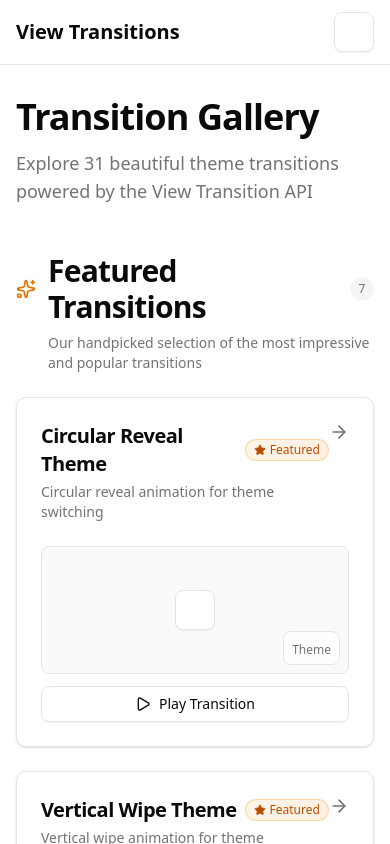
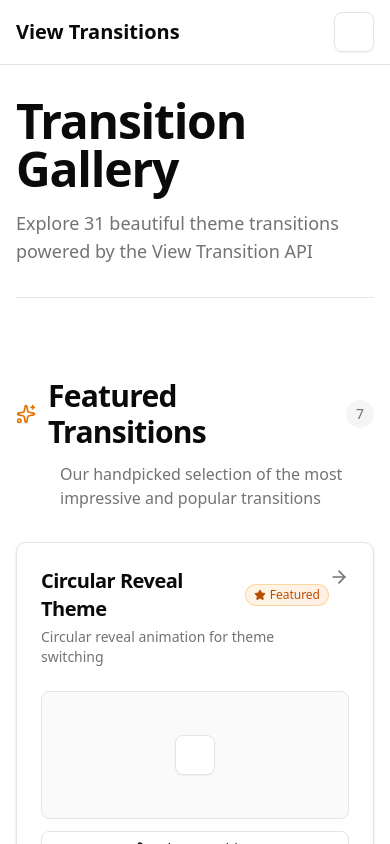
Before and after one commit to yassinezaanouni/themes-view-transitions, a Next.js app: page / in a window 390 px wide. Shown: the top 844 px of the page. Built offline with nearby package versions, Linux system fonts and the light colour scheme.

Commit message:
Enhance layout and styling of Home and CategorySection components: increase spacing, update header styles, and improve text responsiveness. Remove obsolete badge from TransitionCard for cleaner design.

```diff
--- a/src/app/page.tsx
+++ b/src/app/page.tsx
@@ -76,17 +76,17 @@ export default function Home() {
   ];
 
   return (
-    <div className="space-y-4">
+    <div className="space-y-20">
       {/* Header */}
-      <div className="space-y-3 mb-12">
-        <h1 className="text-4xl font-bold tracking-tight md:text-5xl">
+      <header className="space-y-4 pb-8 border-b">
+        <h1 className="text-5xl font-bold tracking-tight md:text-6xl">
           Transition Gallery
         </h1>
-        <p className="text-muted-foreground text-lg">
+        <p className="text-muted-foreground text-lg md:text-xl max-w-2xl">
           Explore {transitions.length} beautiful theme transitions powered by
           the View Transition API
         </p>
-      </div>
+      </header>
 
       {/* Featured Section */}
       {featuredTransitions.length > 0 && (
--- a/src/components/category-section.tsx
+++ b/src/components/category-section.tsx
@@ -21,19 +21,23 @@ export function CategorySection({
   if (transitions.length === 0) return null;
 
   return (
-    <section id={`category-${category}`} className="mb-16 scroll-mt-8">
-      <div className="mb-6">
-        <div className="flex items-center gap-3 mb-2">
+    <section id={`category-${category}`} className="scroll-mt-8">
+      <header className="mb-8 space-y-3">
+        <div className="flex items-center gap-3">
           <div className={color}>{icon}</div>
-          <h2 className="text-3xl font-bold tracking-tight">{title}</h2>
-          <div className="bg-muted text-muted-foreground flex h-6 min-w-6 items-center justify-center rounded-full px-2 text-xs font-medium">
+          <h2 className="text-3xl font-bold tracking-tight md:text-4xl">
+            {title}
+          </h2>
+          <div className="bg-muted text-muted-foreground flex h-7 min-w-7 items-center justify-center rounded-full px-2.5 text-sm font-medium">
             {transitions.length}
           </div>
         </div>
         {description && (
-          <p className="text-muted-foreground ml-8 text-sm">{description}</p>
+          <p className="text-muted-foreground text-base md:text-lg ml-11 max-w-3xl">
+            {description}
+          </p>
         )}
-      </div>
+      </header>
       <div className="grid gap-6 sm:grid-cols-2 lg:grid-cols-3">
         {transitions.map((transition, index) => (
           <TransitionCard
--- a/src/components/transition-card.tsx
+++ b/src/components/transition-card.tsx
@@ -73,11 +73,6 @@ export function TransitionCard({ transition, index }: TransitionCardProps) {
                   />
                 </div>
               </div>
-              <div className="bg-background/80 border-border absolute right-2 bottom-2 rounded-md border px-2 py-1 backdrop-blur-sm">
-                <span className="text-muted-foreground text-xs font-medium">
-                  Theme
-                </span>
-              </div>
             </div>
             <Button
               type="button"
```
